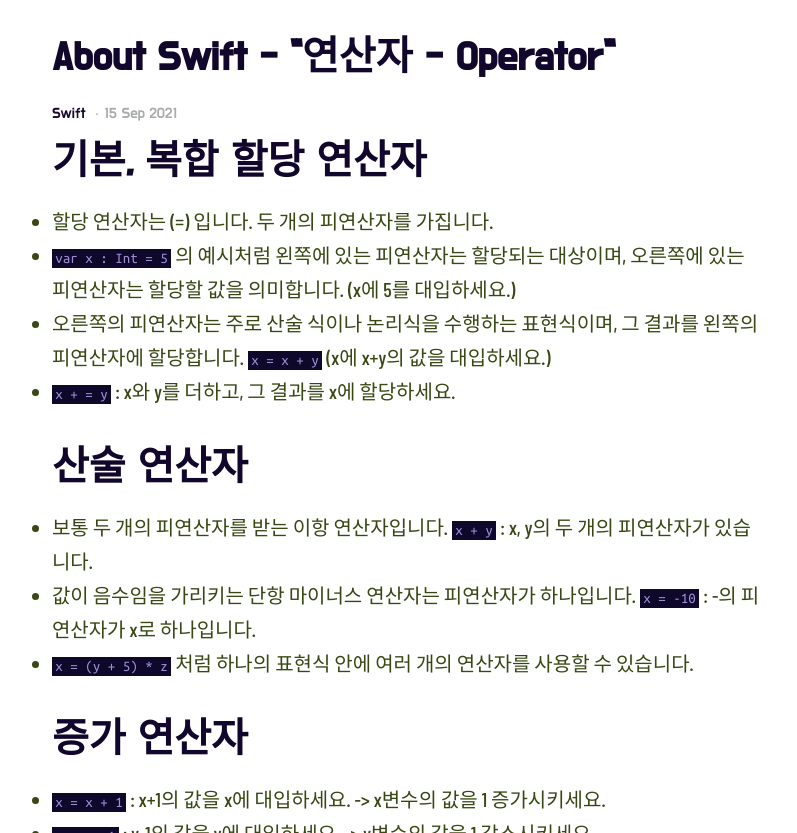
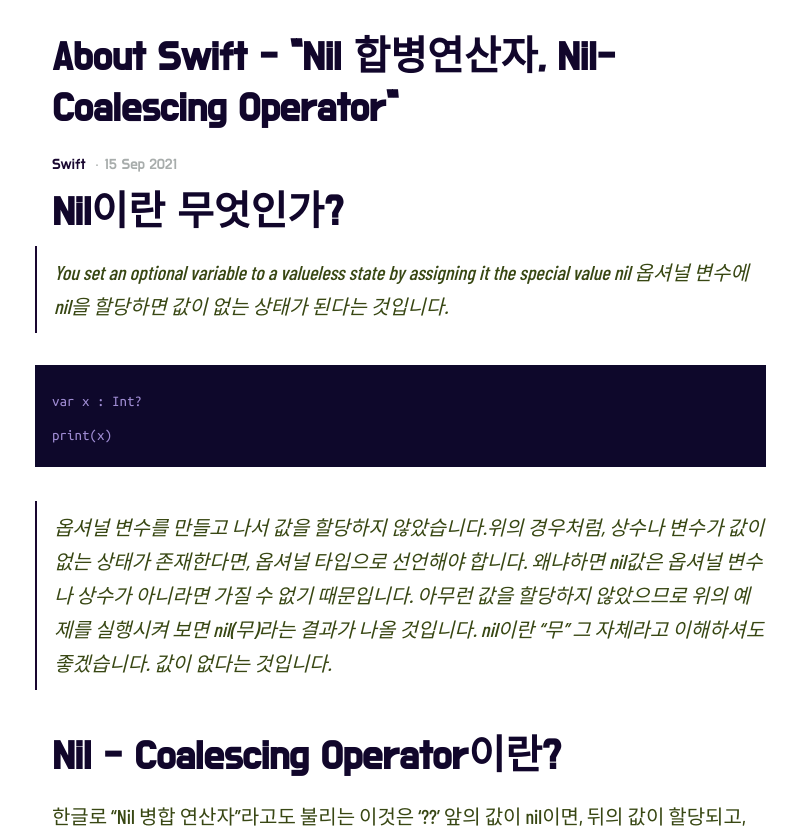
Before and after one commit to daviddarnes/alembic, a Jekyll site: the page built from _posts/2021-09-15-swift-post4.md, in a window 1280 px wide and 900 px high, scrolled down 345 px, cut to the strip 67-900 px from the top of the window. Shown: the whole strip, without its empty margins (231-1028 px from the left). Built offline with Jekyll 4.4.1, drawn with Linux system fonts in a browser that asks for light colours; some web fonts are replaced; some of the changed text lies outside the part shown.

Commit message:
Update 2021-09-15-swift-post4.md

````diff
--- a/_posts/2021-09-15-swift-post4.md
+++ b/_posts/2021-09-15-swift-post4.md
@@ -1,41 +1,51 @@
 ---
-title: About Swift - "연산자 - Operator"
+title: About Swift - "Nil 합병연산자, Nil-Coalescing Operator"
 categories:
 - Swift
 excerpt: |
-  Swift 언어의 연산자에 대하여 알아봅니다.
+  Swift 언어의 Nil 합병 연산자에 대하여 알아봅니다.
 feature_image: "https://picsum.photos/2560/600?image=733"
 feature_text: |
-  ## About Swift - "연산자 - Operator"
+  ## About Swift - "Nil 합병연산자, Nil-Coalescing Operator"
 ---
 
-# 기본, 복합 할당 연산자
-* 할당 연산자는 (=) 입니다. 두 개의 피연산자를 가집니다.
-* ```var x : Int = 5``` 의 예시처럼 왼쪽에 있는 피연산자는 할당되는 대상이며, 오른쪽에 있는 피연산자는 할당할 값을 의미합니다. (x에 5를 대입하세요.)
-* 오른쪽의 피연산자는 주로 산술 식이나 논리식을 수행하는 표현식이며, 그 결과를 왼쪽의 피연산자에 할당합니다. ``` x = x + y ``` (x에 x+y의 값을 대입하세요.)
-* ``` x + = y ``` : x와 y를 더하고, 그 결과를 x에 할당하세요.
+# Nil이란 무엇인가?
+>You set an optional variable to a valueless state by assigning it the
+special value nil
+옵셔널 변수에 nil을 할당하면 값이 없는 상태가 된다는 것입니다.
+```
+var x : Int?
+print(x)
+```
+옵셔널 변수를 만들고 나서 값을 할당하지 않았습니다.위의 경우처럼, 상수나 변수가 값이 없는 상태가 존재한다면, 옵셔널 타입으로 선언해야 합니다. 왜냐하면 nil값은 옵셔널 변수나 상수가 아니라면 가질 수 없기 때문입니다. 아무런 값을 할당하지 않았으므로 위의 예제를 실행시켜 보면 nil(무)라는 결과가 나올 것입니다.
+nil이란 "무" 그 자체라고 이해하셔도 좋겠습니다. 값이 없다는 것입니다.
 
-# 산술 연산자
-* 보통 두 개의 피연산자를 받는 이항 연산자입니다.
-  ``` x + y ``` : x, y의 두 개의 피연산자가 있습니다.
-* 값이 음수임을 가리키는 단항 마이너스 연산자는 피연산자가 하나입니다.
-  ``` x = -10 ``` : -의 피연산자가 x로 하나입니다.
-* ``` x = (y + 5) * z ``` 처럼 하나의 표현식 안에 여러 개의 연산자를 사용할 수 있습니다.
-
-# 증가 연산자
-* ``` x = x + 1 ``` : x+1의 값을 x에 대입하세요. -> x변수의 값을 1 증가시키세요.
-* ``` y = y -1 ``` : y-1의 값을 y에 대입하세요. -> y변수의 값을 1 감소시키세요.
-* x++, y-- 와 같은 연산자는 swift 3에서부터 없어졌습니다.
-
-# 비교 연산자
-* 비교의 결과로 Boolean 값을 반환합니다.
+# Nil - Coalescing Operator이란?
+한글로 "Nil 병합 연산자"라고도 불리는 이것은 '??' 앞의 값이 nil이면, 뒤의 값이 할당되고, nil이 아니면 ?? 전의 값으로 할당되는 연산자입니다.
 
 ```
-var a : Bool
-var x = 40
-var y = 40
-a = x == y
-print(a)
+let DefaultFood = "kimbob"
+var SpecialFood : String?
+
+var TodayFood = SpecialFood ?? DefaultFood
+print(TodayFood)
 ```
-* Bool형 변수 a를 선언하고, 'x와 y의 값이 같은가? (x == y)' 를 = a 에 대입했습니다.
-* x도 40, y도 40이므로 true가 출력될 것입니다.
+제가 보통 먹는 음식을 김밥이라고 합시다. 오늘의 음식은 특별한 것이 있지 않는 이상, 또 김밥이 될 것입니다.
+SpecialFood를 Optional 변수로 선언했고, 아무런 값을 대입해주지 않았기 때문에 자동으로 SpecialFood에는 nil이 들어갑니다. 아쉽게도, 특별한 음식이 없기 때문에 김밥을 먹게 생겼습니다.
+```var TodayFood = SpecialFood ?? DefaultFood``` 이 그것을 설명합니다. 오늘의 음식은 ?? 전의 특별한 음식이 없기 때문에, 평소에 먹던 김밥을 먹게 되는 것입니다.
+
+```
+let DefaultFood = "kimbob"
+var SpecialFood : String?
+SpecialFood = "Chicken"
+
+var TodayFood = SpecialFood ?? DefaultFood
+print(TodayFood)
+```
+SpecialFood에 새로운 값이 대입되었습니다. Chicken입니다. 특별한 음식이 배달되어 저는 치킨을 먹을 수 있게 되었습니다!
+nil 병합 연산자는 Swift에서 언래핑하는 방법 중 하나입니다. 옵셔널 변수에 값이 대입되어 있으면, (Chicken) 옵셔널이 언래핑 된 채로 사용할 수 있습니다.
+만약, 값이 없다면,(위의 예제) ?? 좌측의 값인 SpecialFood가 대입됩니다.
+
+__옵셔널을 언래핑할 때, nil인 경우에 대체할 수 있는 값을 지정해줄 수 있게 됩니다.__
+
+제가 이해한 Swift에서의 Coalescing Operator 개념 정리입니다.
````
